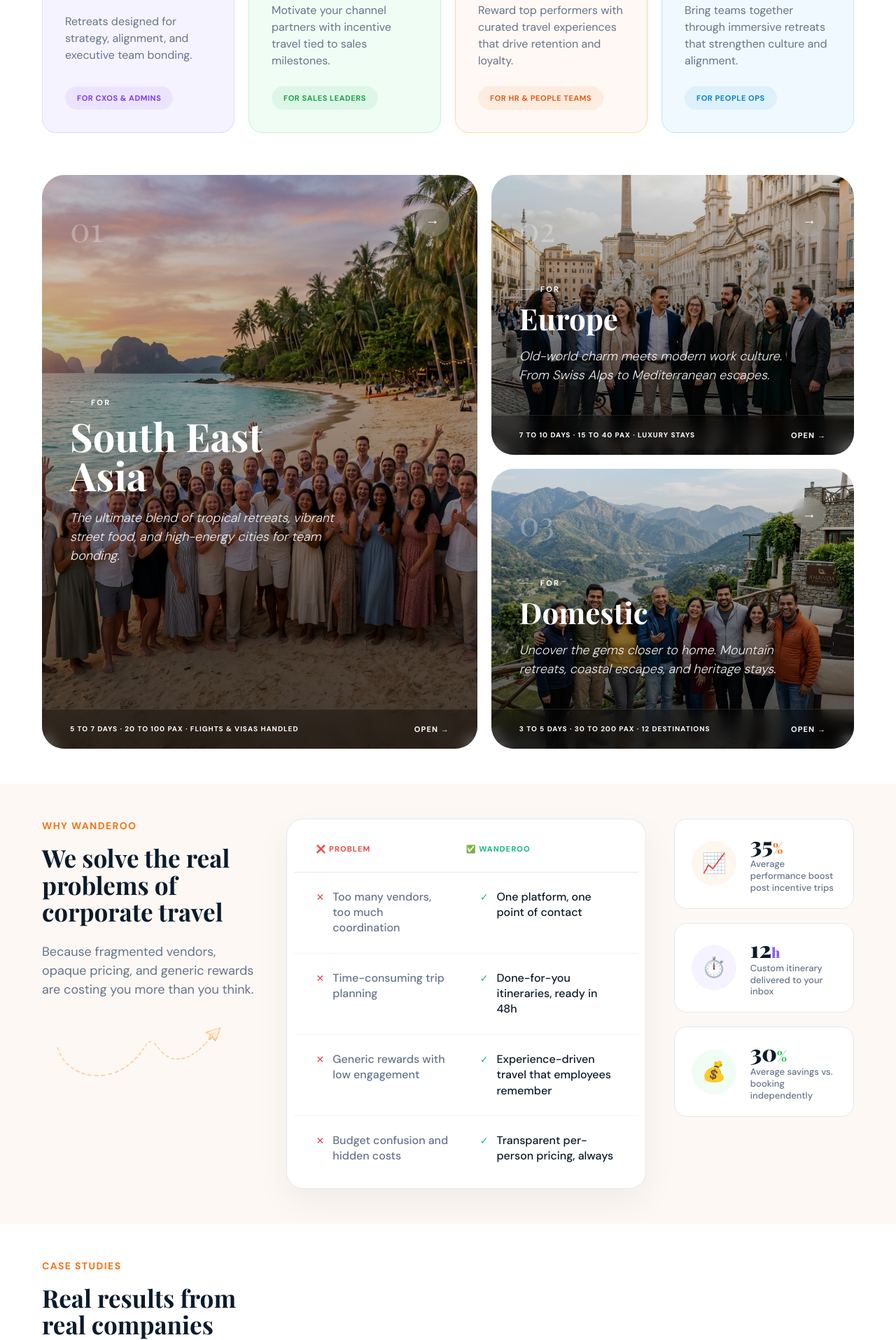
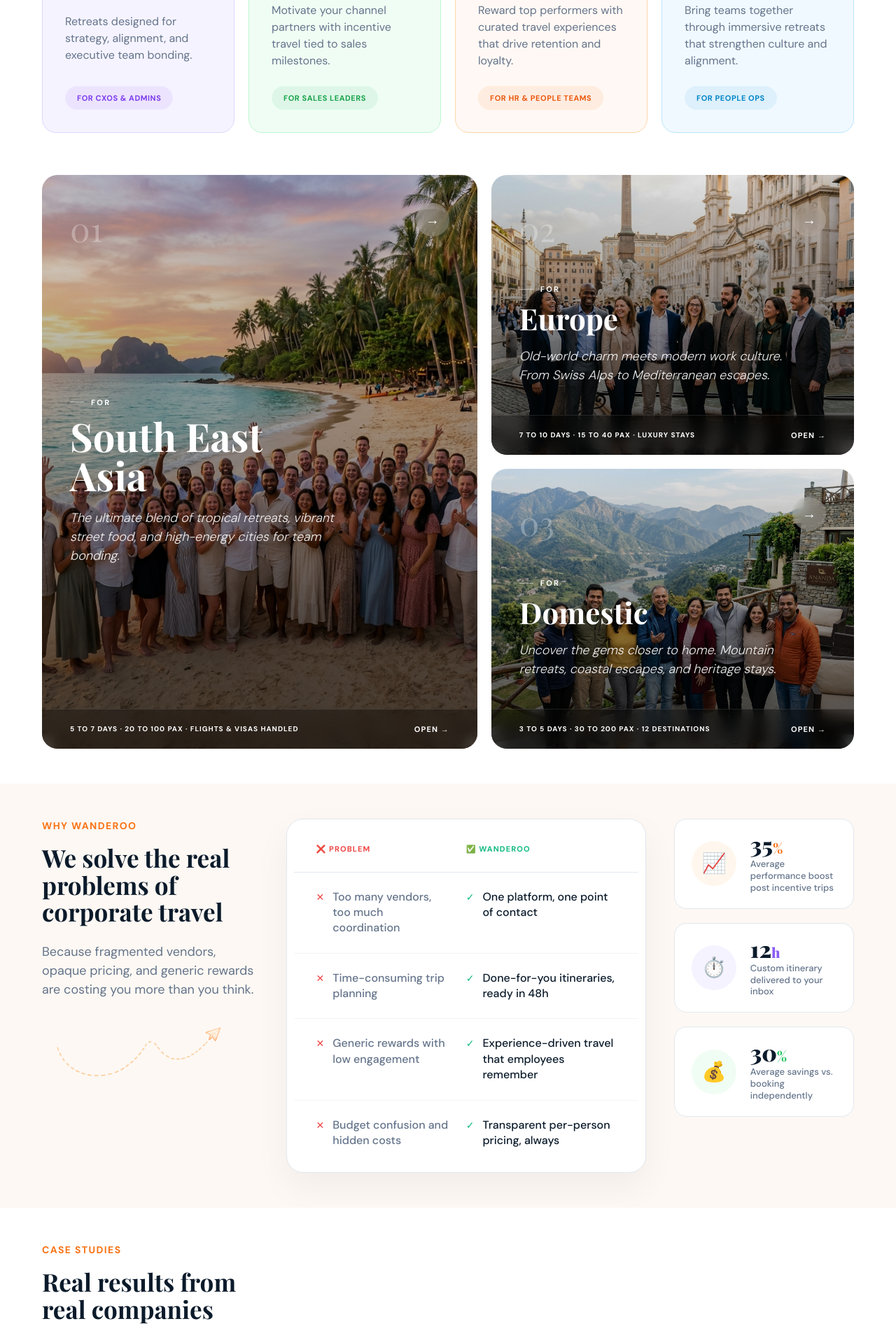
Before and after one commit to Sachinsagarmishra/wanderoo2.0, a PHP site: page / in a window 1280 px wide. Shown: the part 1098-3013 px from the top of the page at 70% size. Run offline with PHP 8.4, Linux system fonts and the light colour scheme.

Commit message:
Refine UI: Adjust comparison padding, left-align how-it-works header, and update category card border-radius

```diff
--- a/assets/css/style.css
+++ b/assets/css/style.css
@@ -795,7 +795,7 @@ p {
 
 .comp-wanderoo {
     color: var(--text-main);
-    padding-left: 20px;
+    padding-left: 0px;
 }
 
 .comp-problem::before {
@@ -1105,13 +1105,12 @@ p {
 }
 
 .how-header {
-    text-align: center;
+    text-align: left;
     margin-bottom: 60px;
 }
 
 .how-header .section-sub {
     margin: 0 auto;
-    max-width: 600px;
 }
 
 .how-steps-container {
@@ -1280,7 +1279,7 @@ p {
 
 .cat-card {
     position: relative;
-    border-radius: 32px;
+    border-radius: 22px;
     overflow: hidden;
     background-size: cover;
     background-position: center;
```
